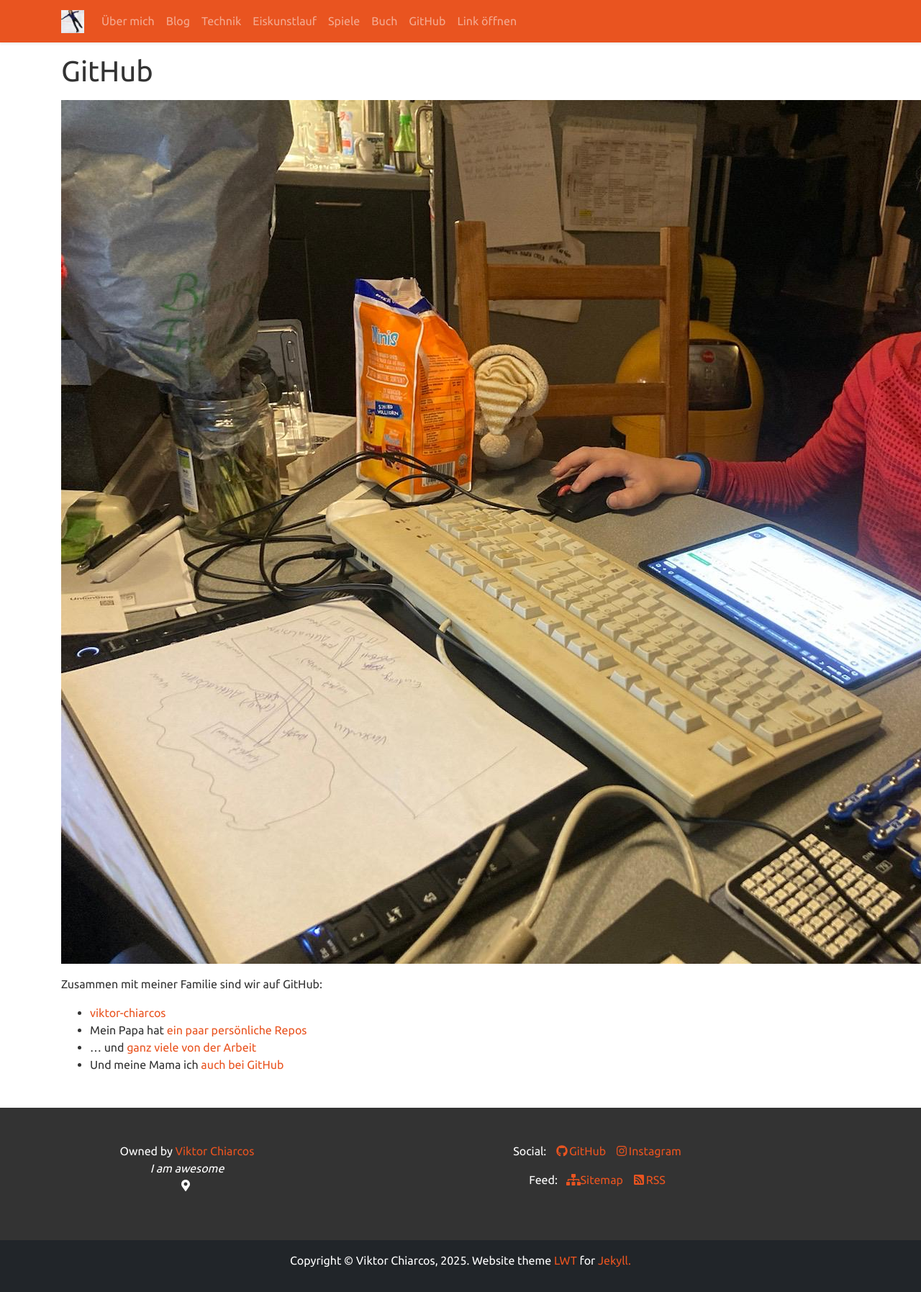
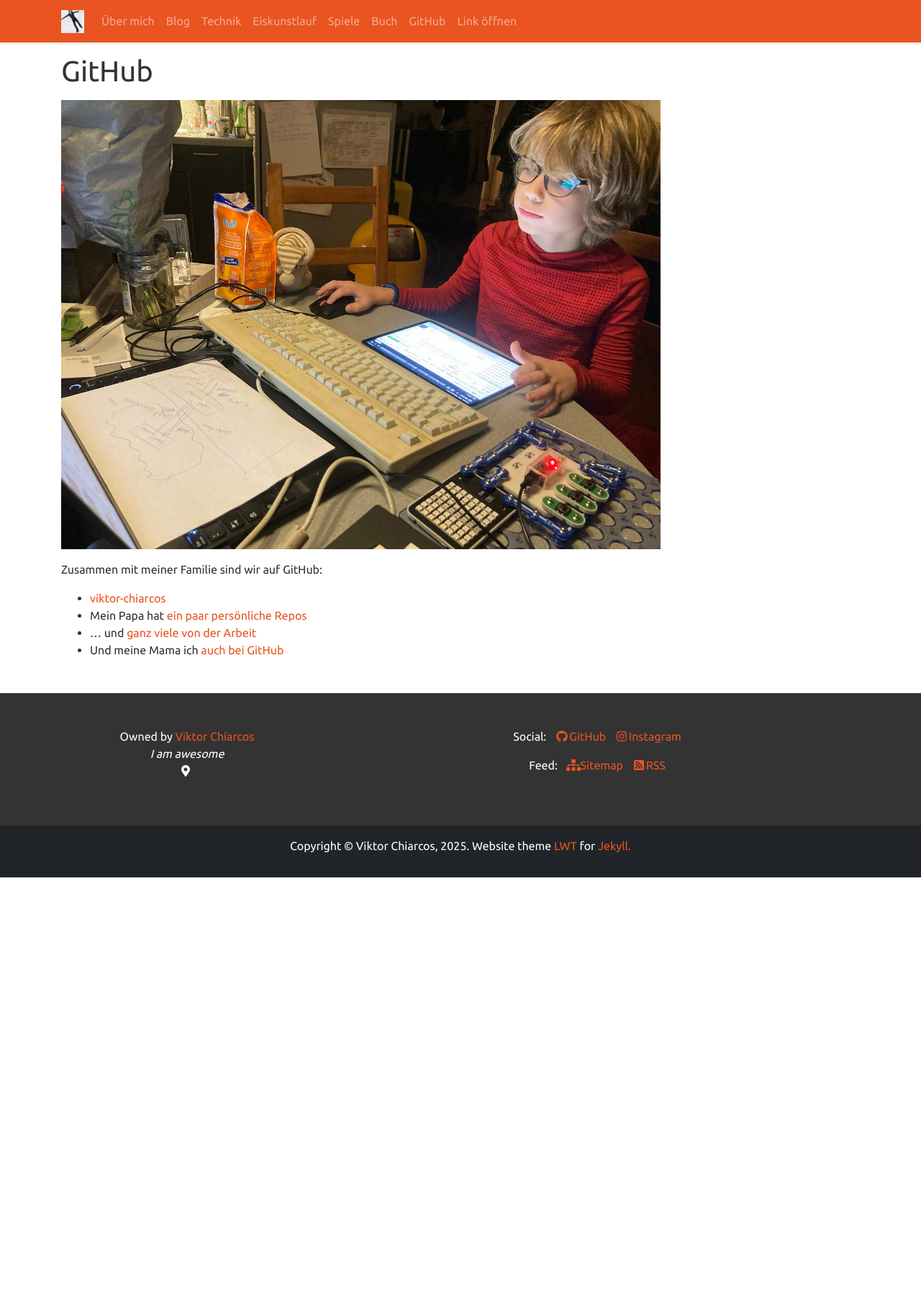
Before and after one commit to viktor-chiarcos/viktor-chiarcos.github.io, a Jekyll site: the page built from _pages/github.md, in a window 1280 px wide. Shown: the whole page at 72% size. Built offline with Jekyll 4.4.1, drawn with Linux system fonts in a browser that asks for light colours; after the commit the page ends 1219 px from its top, so only the background shows below that.

Commit message:
img resized

```diff
--- a/_pages/github.md
+++ b/_pages/github.md
@@ -4,7 +4,7 @@
 permalink: /github/
 ---
 
-<img src="../assets/images/2024-11-23-wir-lernen-git.jpg" alt="Bild: wir lernen git" style="width: auto; height: 75%;" />
+<img src="../assets/images/2024-11-23-wir-lernen-git.jpg" alt="Bild: wir lernen git" style="width: 75%" />
 
 
 Zusammen mit meiner Familie sind wir auf GitHub:
```
